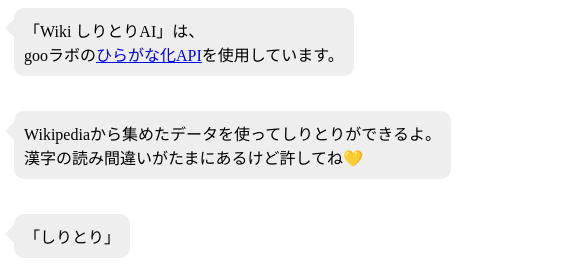
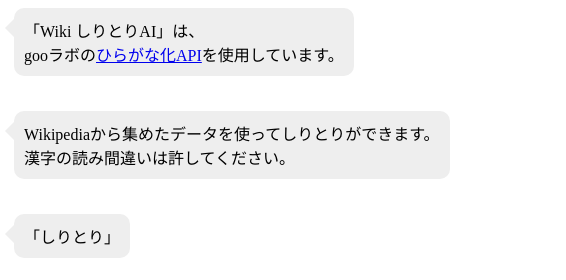
Before and after one commit to unity709/Wiki_siritori, a plain HTML site: page index.html in a window 1280 px wide. Shown: the top 280 px of the page, 74-640 px from the left. Drawn offline with Linux system fonts and the light colour scheme.

Commit message:
Fix
敬語にした

```diff
--- a/index.html
+++ b/index.html
@@ -44,8 +44,8 @@
                 </figure>
                 <div class="kaiwa-text-right">
                     <p class="kaiwa-text">
-                        Wikipediaから集めたデータを使ってしりとりができるよ。<br>
-                        漢字の読み間違いがたまにあるけど許してね💛
+                        Wikipediaから集めたデータを使ってしりとりができます。<br>
+                        漢字の読み間違いは許してください。
                     </p>
                 </div>
         </div>
```
